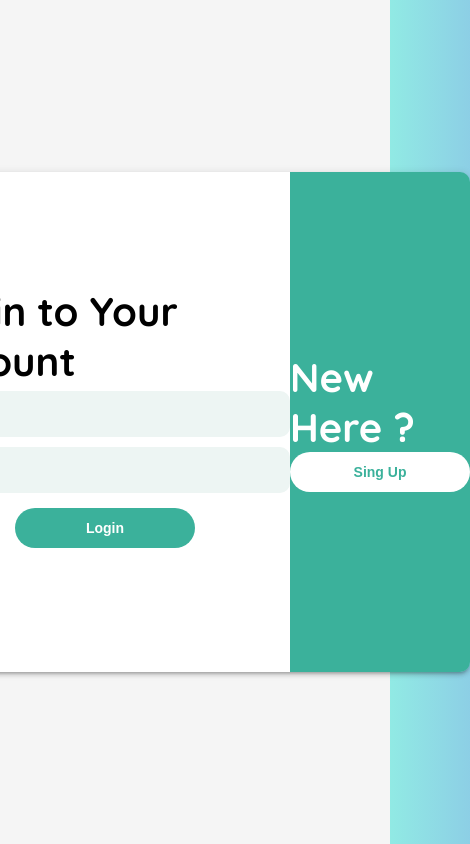
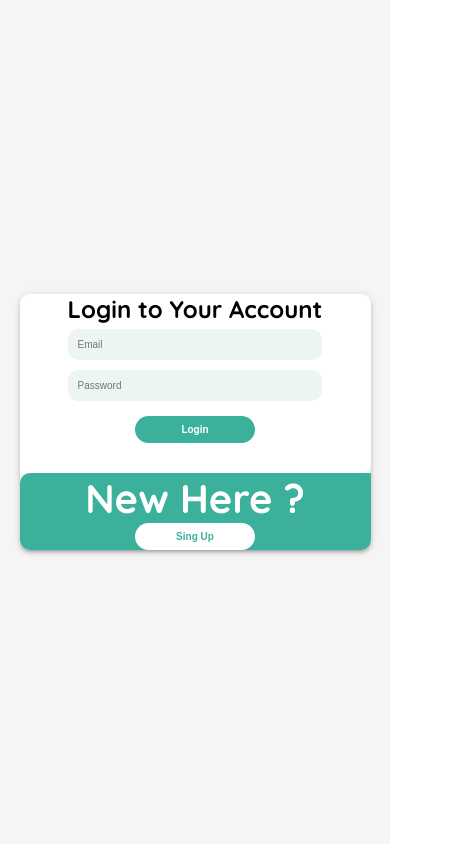
Before and after one commit to argoswamii/Blog-App, a React (Create React App) app in the folder client/: page /login in a window 390 px wide. Shown: the whole page, 470 px wide, since content can reach past the window. Built offline with nearby package versions, Linux system fonts and the light colour scheme.

Commit message:
responsiveness

```diff
--- a/client/src/compnent/Auth/Login/styles.module.css
+++ b/client/src/compnent/Auth/Login/styles.module.css
@@ -1,3 +1,4 @@
+/* responsive */
 .login_container {
   width: 100%;
   min-height: 100vh;
@@ -97,3 +98,87 @@
   color: white;
   margin: 10px;
 }
+
+/* Media Queries */
+
+@media (max-width: 1200px) {
+  .login_form_container {
+    width: 700px;
+  }
+}
+
+@media (max-width: 992px) {
+  .login_form_container {
+    flex-direction: column;
+    height: auto;
+  }
+
+  .left,
+  .right {
+    border-radius: 10px;
+  }
+
+  .left {
+    border-bottom-left-radius: 0;
+  }
+
+  .right {
+    border-top-right-radius: 0;
+  }
+
+  .form_container {
+    margin-bottom: 20px;
+  }
+
+  .input,
+  .error_msg {
+    width: 100%;
+  }
+}
+
+@media (max-width: 768px) {
+  .login_form_container {
+    width: 500px;
+  }
+
+  .form_container h1 {
+    font-size: 30px;
+  }
+
+  .input,
+  .error_msg {
+    padding: 10px;
+    font-size: 12px;
+  }
+
+  .white_btn,
+  .green_btn {
+    padding: 10px 0;
+    width: 150px;
+    font-size: 12px;
+  }
+}
+
+@media (max-width: 576px) {
+  .login_form_container {
+    width: 90%;
+    max-width: 400px;
+  }
+
+  .form_container h1 {
+    font-size: 24px;
+  }
+
+  .input,
+  .error_msg {
+    width: 100%;
+    font-size: 10px;
+  }
+
+  .white_btn,
+  .green_btn {
+    padding: 8px 0;
+    width: 120px;
+    font-size: 10px;
+  }
+}
--- a/client/src/compnent/Auth/Register/styles.module.css
+++ b/client/src/compnent/Auth/Register/styles.module.css
@@ -1,3 +1,5 @@
+/* responsive */
+
 .signup_container {
   width: 100%;
   min-height: 100vh;
@@ -97,3 +99,77 @@
   color: white;
   margin: 10px;
 }
+
+/* Media Queries */
+
+@media (max-width: 960px) {
+  .signup_form_container {
+    width: 80%;
+    height: auto;
+    flex-direction: column;
+  }
+
+  .left,
+  .right {
+    border-radius: 10px;
+  }
+
+  .left {
+    border-bottom-left-radius: 0;
+    border-top-right-radius: 10px;
+  }
+
+  .right {
+    border-top-right-radius: 0;
+    border-bottom-left-radius: 10px;
+  }
+}
+
+@media (max-width: 768px) {
+  .signup_form_container {
+    width: 90%;
+  }
+
+  .input {
+    width: 100%;
+  }
+
+  .white_btn,
+  .green_btn {
+    width: 100%;
+    margin: 10px 0;
+  }
+}
+
+@media (max-width: 480px) {
+  .signup_form_container {
+    width: 100%;
+    height: auto;
+  }
+
+  .left,
+  .right {
+    border-radius: 10px;
+  }
+
+  .left,
+  .right {
+    border-radius: 0;
+  }
+
+  .left h1,
+  .form_container h1 {
+    font-size: 25px;
+  }
+
+  .input,
+  .error_msg {
+    width: 100%;
+  }
+
+  .white_btn,
+  .green_btn {
+    width: 100%;
+    margin: 10px 0;
+  }
+}
```
